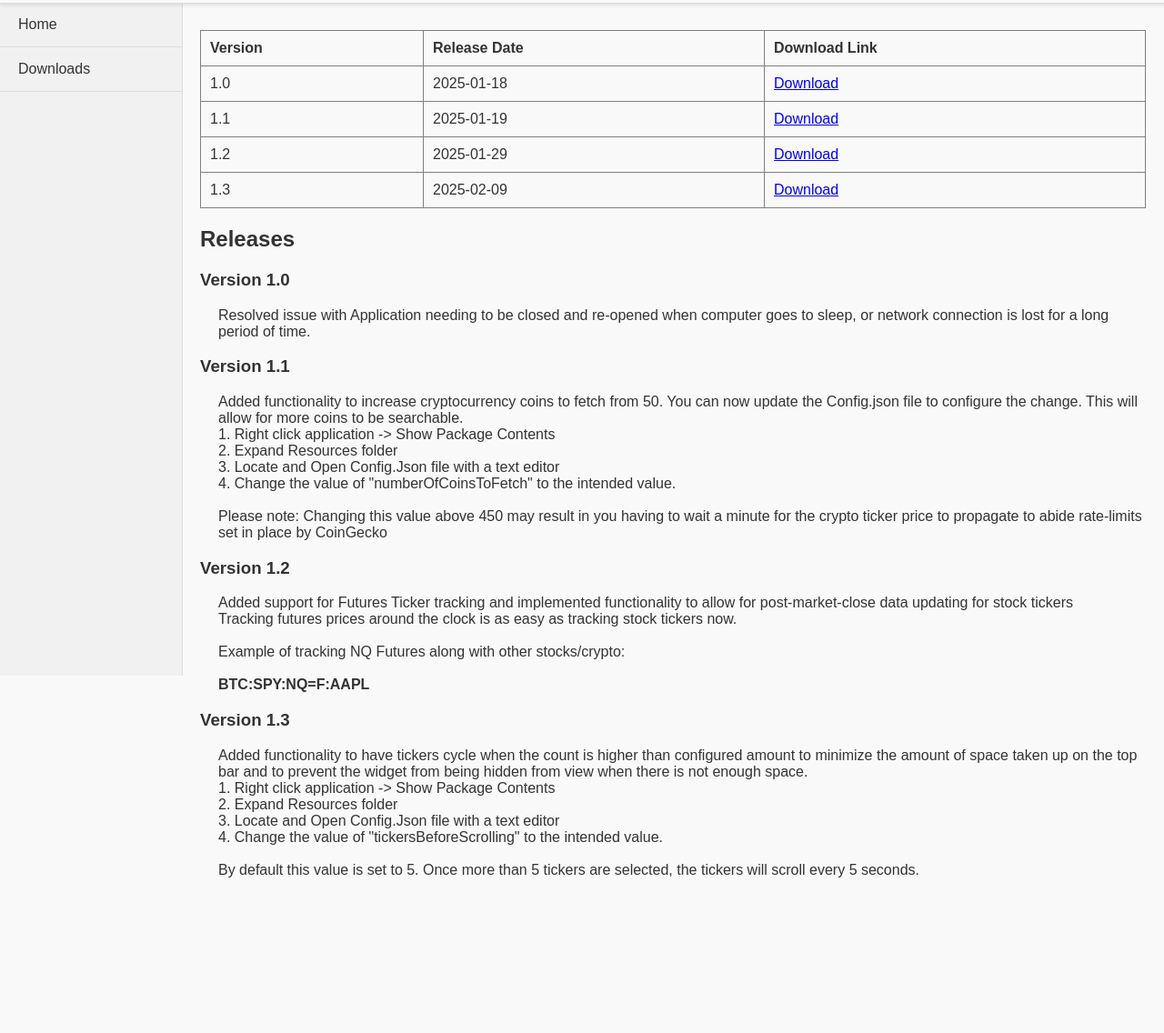
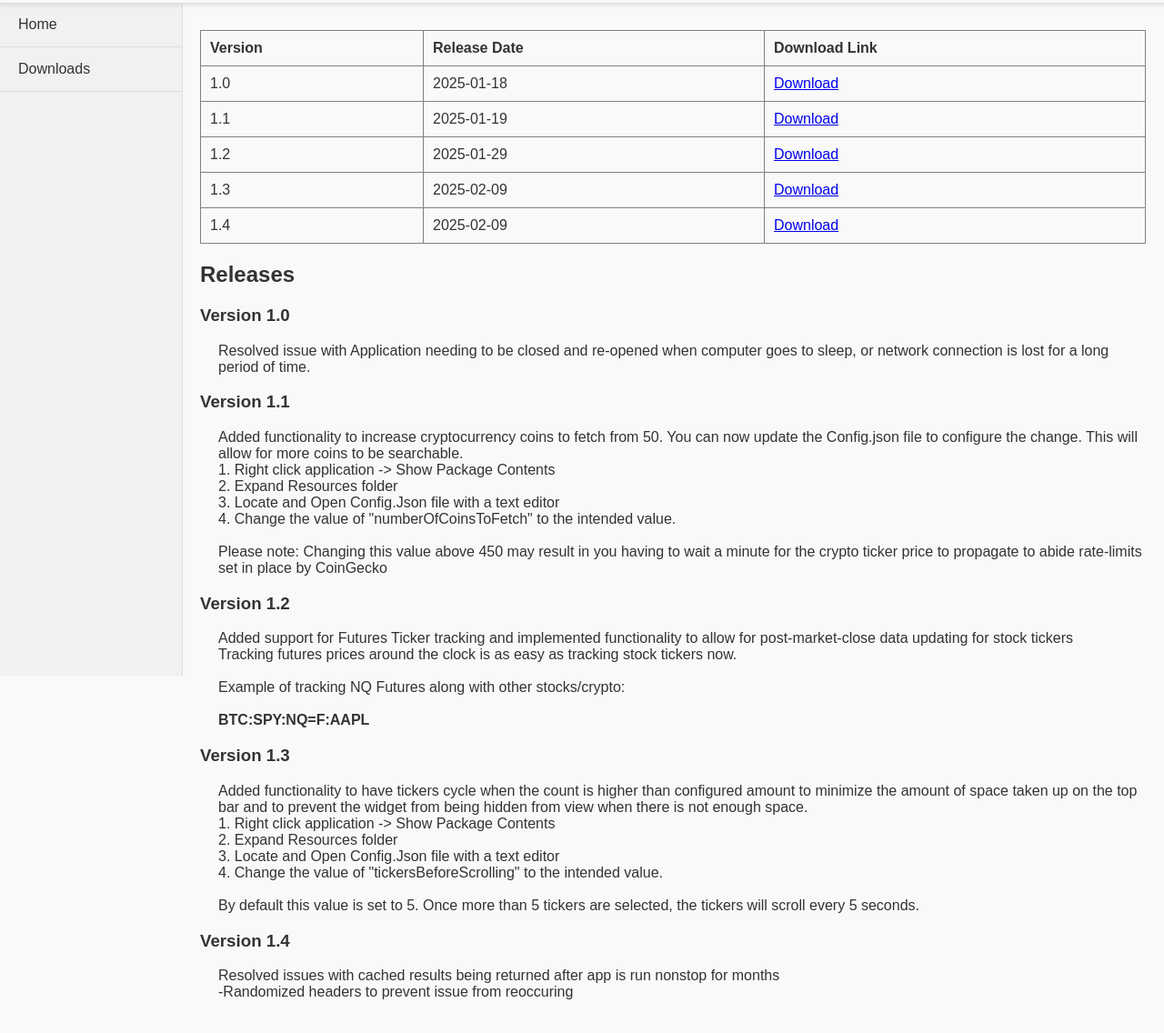
Before and after one commit to dsimotas/priceTracker, a plain HTML site: page Downloads.html in a window 1280 px wide. Shown: the part 57-1193 px from the top of the page at 91% size. Before the commit the page ends 1059 px from the top, so only its background shows below. Drawn offline with Linux system fonts and the light colour scheme.

Commit message:
Update Downloads.html

```diff
--- a/Downloads.html
+++ b/Downloads.html
@@ -50,6 +50,12 @@
             <td>2025-02-09</td>
             <td><a href="https://github.com/dsimotas/priceTracker/raw/refs/heads/main/Versions/Version%201.3/priceTracker.app.zip">Download</a></td>
           </tr>
+		  </tr>
+            <tr>
+            <td>1.4</td>
+            <td>2025-02-09</td>
+            <td><a href="https://github.com/dsimotas/priceTracker/raw/refs/heads/main/Versions/Version%201.4/priceTracker.app.zip">Download</a></td>
+          </tr>
         </tbody>
       </table>
     </section>
@@ -75,6 +81,11 @@
     3. Locate and Open Config.Json file with a text editor<br>
     4. Change the value of "tickersBeforeScrolling" to the intended value.<br><br>
     By default this value is set to 5. Once more than 5 tickers are selected, the tickers will scroll every 5 seconds. </p>
+	<h3>Version 1.4</h3>
+    <p>Resolved issues with cached results being returned after app is run nonstop for months<br>
+    -Randomized headers to prevent issue from reoccuring
+	<br>
+    </p>
   </main>
 </body>
 </html>
```
